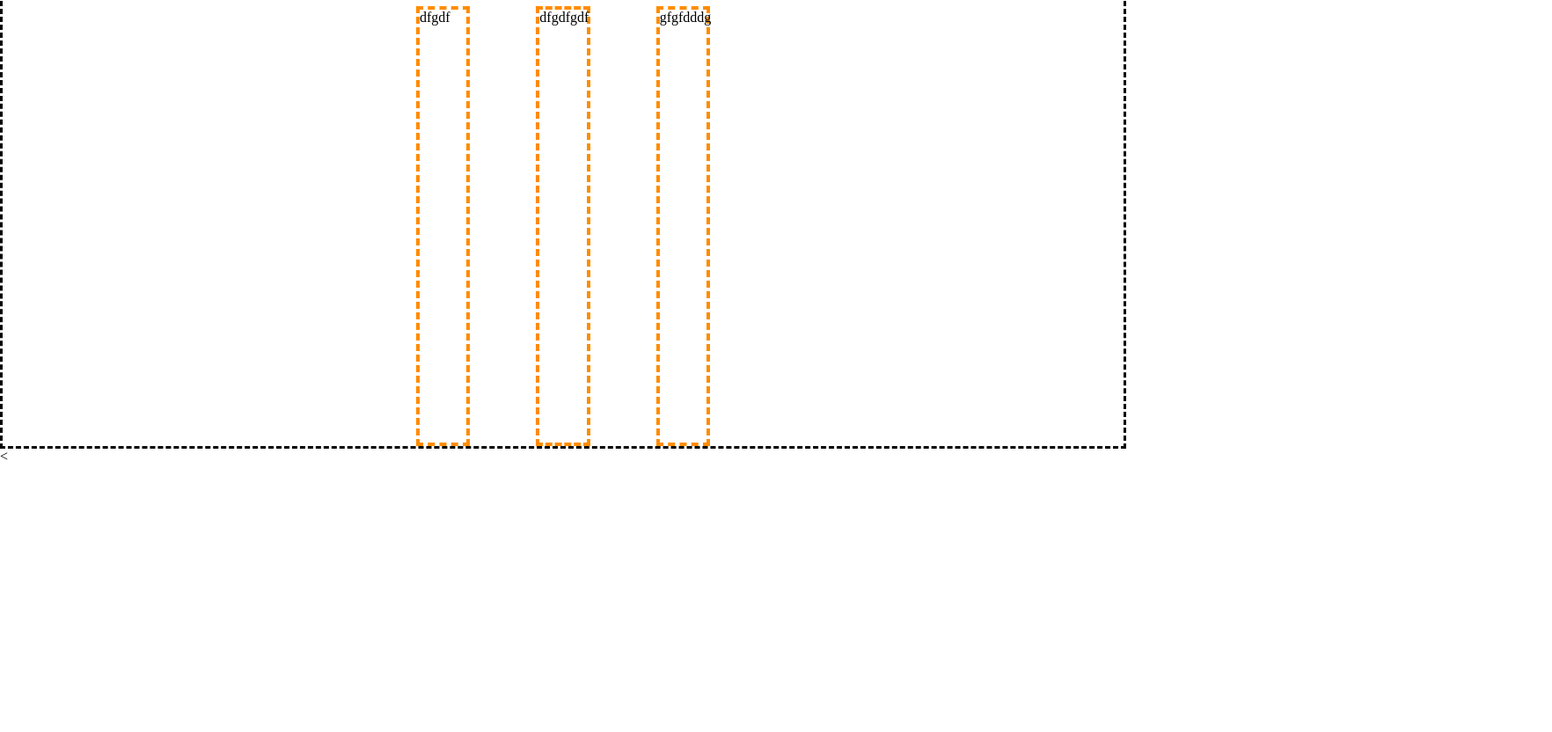
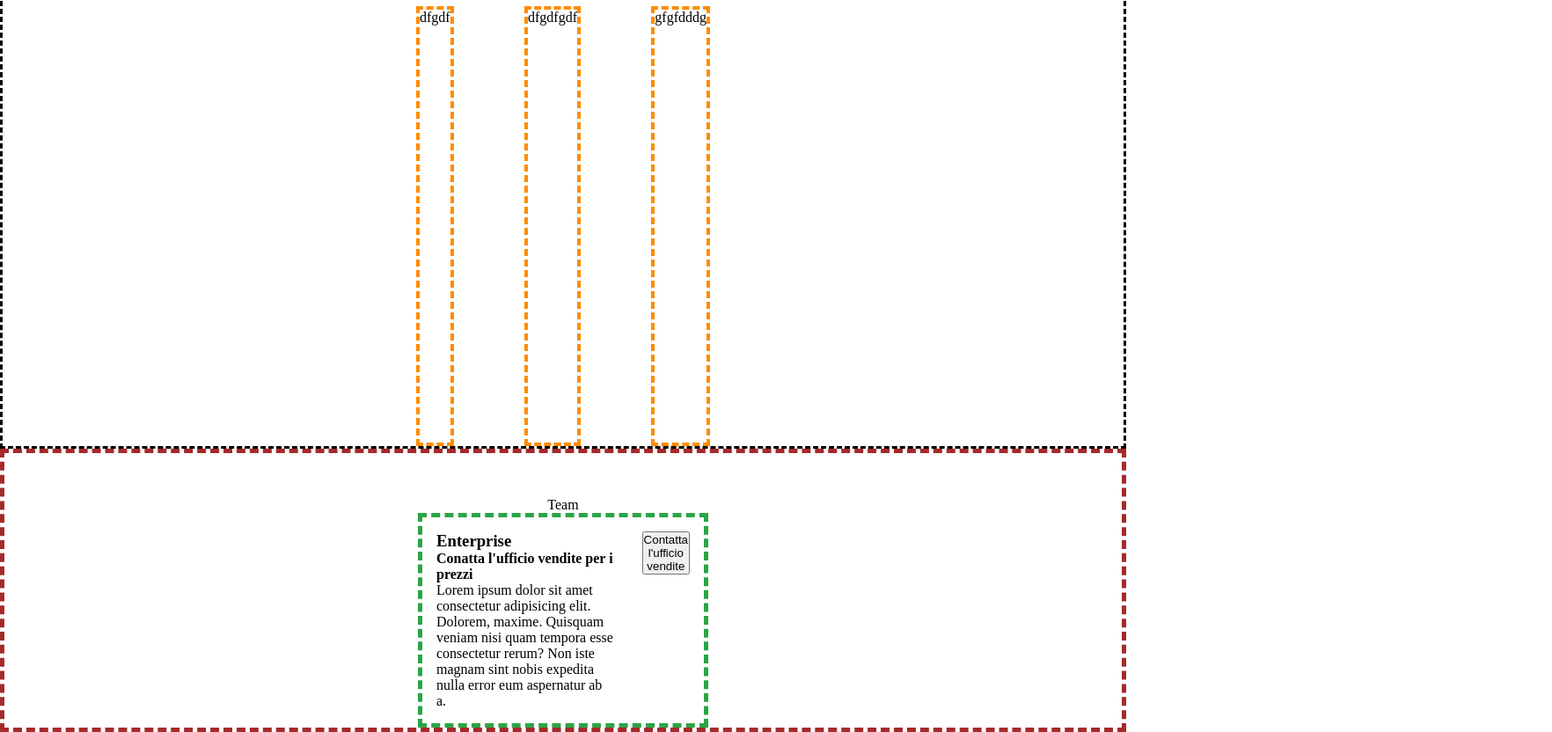
Before and after one commit to michele-pupo/htmlcss-dropbox, a plain HTML site: page index.html in a window 1280 px wide. Shown: the part 1244-2076 px from the top of the page at 88% size, 1764 px wide, since content can reach past the window. Before the commit the page ends 1772 px from the top, so only its background shows below. Drawn offline with Linux system fonts and the light colour scheme.

Commit message:
end team section

```diff
--- a/css/style.css
+++ b/css/style.css
@@ -54,23 +54,25 @@ nav .login {
 }
 
 .title{
-    padding: 50px 530px 0px 370px;
+    padding: 30px 530px 0px 370px;
 }
 h1{
     font-size: 60px;
 }
 
-p{
-    padding: 70px 0px 0px 370px;
+#text{
+    padding: 30px 0px 0px 370px;
+    width: 800px;
 }
 
 .big-azure .text-image{
     display: flex;
     justify-content: center;
+    height: 400px;
 }
 
 .big-azure .text-image img{
-    height: 820px;
+    height: 100%;
     padding: 30px 400px 0px 0px;
 }
 /* fine sezione header */
@@ -81,6 +83,7 @@ p{
     border: 3px dashed black;
     /* test */
     padding: 260px 470px 0px 470px;
+    min-width: 1000px;
 }
 
 .ceck-circle{
@@ -92,13 +95,43 @@ p{
 .colunn3{
     justify-content: space-between;
     align-items: center;
+    gap: 50px;
 }
 
 .colunn3 .column-left, .column-central, .column-right{
     border: 4px dashed darkorange;
     height: 500px;
-    width: calc(100% / 3 - 50px);
     /* test */
 }
 
 /* fine sezione con tre colonne all'interno */
+
+
+/* inizio sezione enterprise */
+.team{
+    border: 5px dashed brown;
+    /* test */
+    padding: 50px 470px 0px 470px;
+    text-align: center;
+}
+.enterprise-buttom{
+    border: 5px dashed rgb(42, 165, 71);
+    /* test */
+    display: flex;
+}
+
+.buttom{
+    width: 330px;
+    padding: 16px;
+}
+
+.enterprise{
+    text-align: left;
+    padding: 16px;
+}
+/* fine sezione enterprise */
+
+
+/* inizio sezione foto e testo a destra */
+
+/* fine sezione foto e testoa adestra */
--- a/index.html
+++ b/index.html
@@ -59,7 +59,7 @@
     <!-- fine navbar -->
 
     <!-- inizio header -->
-    <header id="azure">
+    <header">
         <div class="big-azure">
 
             <!-- titolo prinicpale -->
@@ -68,7 +68,7 @@
             </div>
 
             <div class="text-image">
-                <p>Lorem ipsum dolor sit amet consectetur adipisicing elit. Dolorem, maxime. Quisquam veniam nisi quam tempora esse consectetur rerum? Non iste magnam sint nobis expedita nulla error eum aspernatur ab a.</p>
+                <p id="text">Lorem ipsum dolor sit amet consectetur adipisicing elit. Dolorem, maxime. Quisquam veniam nisi quam tempora esse consectetur rerum? Non iste magnam sint nobis expedita nulla error eum aspernatur ab a.</p>
                 <img src="css/img/jumbo.png" alt="">
 
             </div>
@@ -78,10 +78,10 @@
     <!-- fine header -->
 
     <!-- inizio sezioni centrali -->
-        <main  class="small3-column">
+    <main>
 
             <!-- sezione con tre colonne -->
-            <section class="row">
+        <section class="small3-column">
             <h2>Trova il piano business che fa per te</h2>
              <div class="ceck-circle">
                 <h3>Fatturazione mensile</h3>
@@ -98,13 +98,24 @@
                     gfgfdddg
                 </div>
             </div>
-
-
         </section>
         <!-- fine sezione con tre colonne -->
 
+
         <!-- sezione enterprise -->
-            <section>
+        <section class="team">
+            <span>Team</span>
+            <div class="enterprise-buttom">
+                <div class="enterprise">
+                    <h3>Enterprise</h3>
+                    <h4>Conatta l'ufficio vendite per i prezzi</h4>
+                    <p>Lorem ipsum dolor sit amet consectetur adipisicing elit. Dolorem, maxime. Quisquam veniam nisi quam tempora esse consectetur rerum? Non iste magnam sint nobis expedita nulla error eum aspernatur ab a.</p>
+                </div>
+                <div class="buttom">
+                        <button>Contatta l'ufficio vendite</button>
+                </div>
+
+            </div>
 
         </section>
         <!-- fine sezione enterprise -->
@@ -128,7 +139,7 @@
         <!-- fine sezione titolo più link -->
     </main>
 
-    <<!-- sezione tre colonne con immagini a destra e sinistra e testo centrale -->
+    <!-- sezione tre colonne con immagini a destra e sinistra e testo centrale -->
     <section>
 
     </section>
```
Lines whose indentation alone changed are shown as unchanged.
